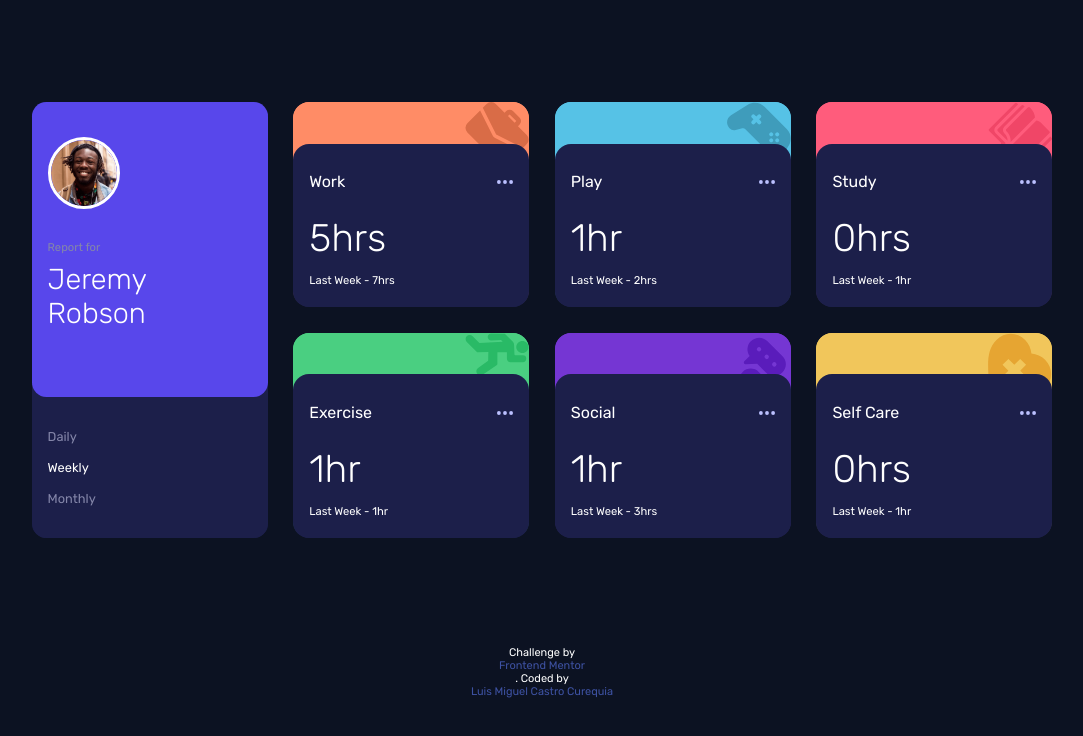
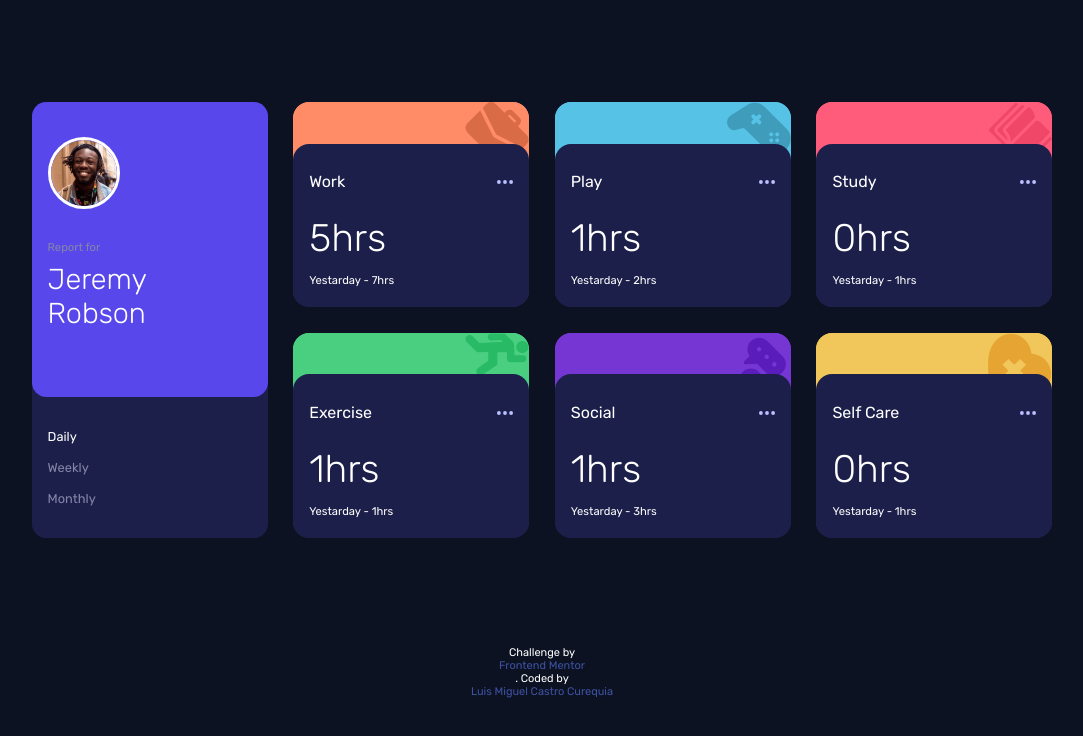
Before and after one commit to LuisC73/DashboardTracking, a plain HTML site: page index.html in a window 1280 px wide. Both pictures are taken after a click on the button "Daily". Shown: the whole page, without its empty margins (98-1181 px from the left). Drawn offline with Linux system fonts and the light colour scheme.

Commit message:
reto completado

```diff
--- a/index.html
+++ b/index.html
@@ -26,8 +26,8 @@
           </div>
         </div>
         <div class="dashboard__bottom">
-          <button class="dashboard__button" data-option="daily">Daily</button>
-          <button class="dashboard__button dashboard__button--active" data-option="weekly">Weekly</button>
+          <button class="dashboard__button dashboard__button--active" data-option="daily">Daily</button>
+          <button class="dashboard__button " data-option="weekly">Weekly</button>
           <button class="dashboard__button" data-option="monthly">Monthly</button>
         </div>
       </div>
@@ -40,12 +40,10 @@
             <p class="dashboard__p dashboard__p--title">Work</p>
             <img src="./src/images/icon-ellipsis.svg" alt="icon" class="dashboard__select">
           </div>
-          <h3 class="dashboard__h3 dashboard__h3--hour dashboard__daily" >5hrs</h3>
-          <p class="dashboard__p dashboard__p--previous">Last Week - <span class="dashboard__lastDaily">7hrs</span></p>
-          <!-- <h3 class="dashboard__h3 dashboard__h3--hour dashboard__weekly" >32hrs</h3>
-          <p class="dashboard__p dashboard__p--previous">Last Week - <span class="dashboard__lastWeekly">36hrs</span></p>
-          <h3 class="dashboard__h3 dashboard__h3--hour dashboard__monthly" >103hrs</h3>
-          <p class="dashboard__p dashboard__p--previous">Last Week - <span class="dashboard__lastMonthly">128hrs</span></p> -->
+          <div class="dashboard__data">
+            <h3 class="dashboard__h3 dashboard__h3--hour dashboard__daily" >5hrs</h3>
+            <p class="dashboard__p dashboard__p--previous">Yestarday - <span class="dashboard__lastDaily">7hrs</span></p>
+          </div>
         </div>
       </div>
       <div class="dashboard__card">
@@ -57,12 +55,10 @@
             <p class="dashboard__p dashboard__p--title">Play</p>
             <img src="./src/images/icon-ellipsis.svg" alt="icon" class="dashboard__select">
           </div>
-          <h3 class="dashboard__h3 dashboard__h3--hour dashboard__daily" >1hr</h3>
-          <p class="dashboard__p dashboard__p--previous">Last Week - <span class="dashboard__lastDaily">2hrs</span></p>
-          <!-- <h3 class="dashboard__h3 dashboard__h3--hour dashboard__weekly" >10hrs</h3>
-          <p class="dashboard__p dashboard__p--previous">Last Week - <span class="dashboard__lastWeekly">8hrs</span></p>
-          <h3 class="dashboard__h3 dashboard__h3--hour dashboard__monthly" >23hrs</h3>
-          <p class="dashboard__p dashboard__p--previous">Last Week - <span class="dashboard__lastMonthly">29hrs</span></p> -->
+          <div class="dashboard__data">
+            <h3 class="dashboard__h3 dashboard__h3--hour dashboard__daily" >1hrs</h3>
+          <p class="dashboard__p dashboard__p--previous">Yestarday - <span class="dashboard__lastDaily">2hrs</span></p>
+          </div>
         </div>
       </div>
       <div class="dashboard__card">
@@ -74,12 +70,10 @@
             <p class="dashboard__p dashboard__p--title">Study</p>
             <img src="./src/images/icon-ellipsis.svg" alt="icon" class="dashboard__select">
           </div>
-          <h3 class="dashboard__h3 dashboard__h3--hour dashboard__daily" >0hrs</h3>
-          <p class="dashboard__p dashboard__p--previous">Last Week - <span class="dashboard__lastDaily">1hr</span></p>
-          <!-- <h3 class="dashboard__h3 dashboard__h3--hour dashboard__weekly" >4hrs</h3>
-          <p class="dashboard__p dashboard__p--previous">Last Week - <span class="dashboard__lastWeekly">7hrs</span></p>
-          <h3 class="dashboard__h3 dashboard__h3--hour dashboard__monthly" >13hrs</h3>
-          <p class="dashboard__p dashboard__p--previous">Last Week - <span class="dashboard__lastMonthly">19hrs</span></p> -->
+          <div class="dashboard__data">
+            <h3 class="dashboard__h3 dashboard__h3--hour dashboard__daily" >0hrs</h3>
+            <p class="dashboard__p dashboard__p--previous">Yestarday - <span class="dashboard__lastDaily">1hrs</span></p>
+          </div>
         </div>
       </div>
       <div class="dashboard__card">
@@ -91,12 +85,10 @@
             <p class="dashboard__p dashboard__p--title">Exercise</p>
             <img src="./src/images/icon-ellipsis.svg" alt="icon" class="dashboard__select">
           </div>
-          <h3 class="dashboard__h3 dashboard__h3--hour dashboard__daily" >1hr</h3>
-          <p class="dashboard__p dashboard__p--previous">Last Week - <span class="dashboard__lastDaily">1hr</span></p>
-          <!-- <h3 class="dashboard__h3 dashboard__h3--hour dashboard__weekly" >4hrs</h3>
-          <p class="dashboard__p dashboard__p--previous">Last Week - <span class="dashboard__lastWeekly">5hrs</span></p>
-          <h3 class="dashboard__h3 dashboard__h3--hour dashboard__monthly" >11hrs</h3>
-          <p class="dashboard__p dashboard__p--previous">Last Week - <span class="dashboard__lastMonthly">18hrs</span></p> -->
+          <div class="dashboard__data">
+            <h3 class="dashboard__h3 dashboard__h3--hour dashboard__daily" >1hrs</h3>
+            <p class="dashboard__p dashboard__p--previous">Yestarday - <span class="dashboard__lastDaily">1hrs</span></p>
+          </div>
         </div>
       </div>
       <div class="dashboard__card">
@@ -108,16 +100,14 @@
             <p class="dashboard__p dashboard__p--title">Social</p>
             <img src="./src/images/icon-ellipsis.svg" alt="icon" class="dashboard__select">
           </div>
-          <h3 class="dashboard__h3 dashboard__h3--hour dashboard__daily" >1hr</h3>
-          <p class="dashboard__p dashboard__p--previous">Last Week - <span class="dashboard__lastDaily">3hrs</span></p>
-          <!-- <h3 class="dashboard__h3 dashboard__h3--hour dashboard__weekly" >5hrs</h3>
-          <p class="dashboard__p dashboard__p--previous">Last Week - <span class="dashboard__lastWeekly">10hrs</span></p>
-          <h3 class="dashboard__h3 dashboard__h3--hour dashboard__monthly" >21hrs</h3>
-          <p class="dashboard__p dashboard__p--previous">Last Week - <span class="dashboard__lastMonthly">23hrs</span></p> -->
+          <div class="dashboard__data">
+            <h3 class="dashboard__h3 dashboard__h3--hour dashboard__daily" >1hrs</h3>
+            <p class="dashboard__p dashboard__p--previous">Yestarday - <span class="dashboard__lastDaily">3hrs</span></p>
+          </div>
         </div>
       </div>
       <div class="dashboard__card">
-        <div class="dashboard__bg dashboard__bg--self">
+        <div class="dashboard__bg dashboard__bg--self-care">
           <img src="./src/images/icon-self-care.svg" alt="" class="dashboard__img">
         </div>
         <div class="dashboard__info">
@@ -125,12 +115,10 @@
             <p class="dashboard__p dashboard__p--title">Self Care</p>
             <img src="./src/images/icon-ellipsis.svg" alt="icon" class="dashboard__select">
           </div>
-          <h3 class="dashboard__h3 dashboard__h3--hour dashboard__daily" >0hrs</h3>
-          <p class="dashboard__p dashboard__p--previous">Last Week - <span class="dashboard__lastDaily">1hr</span></p>
-          <!-- <h3 class="dashboard__h3 dashboard__h3--hour dashboard__weekly" >2hrs</h3>
-          <p class="dashboard__p dashboard__p--previous">Last Week - <span class="dashboard__lastWeekly">2hrs</span></p>
-          <h3 class="dashboard__h3 dashboard__h3--hour dashboard__monthly" >7hrs</h3>
-          <p class="dashboard__p dashboard__p--previous">Last Week - <span class="dashboard__lastMonthly">11hrs</span></p> -->
+          <div class="dashboard__data">
+            <h3 class="dashboard__h3 dashboard__h3--hour dashboard__daily" >0hrs</h3>
+            <p class="dashboard__p dashboard__p--previous">Yestarday - <span class="dashboard__lastDaily">1hrs</span></p>
+          </div>
         </div>
       </div>
     </div>
@@ -140,5 +128,7 @@
     Challenge by <a href="https://www.frontendmentor.io?ref=challenge" target="_blank">Frontend Mentor</a>.
     Coded by <a href="#">Luis Miguel Castro Curequia</a>
   </div>
+
+  <script src="./src/js/main.js"></script>
 </body>
 </html>
--- /dev/null
+++ b/src/js/main.js
@@ -0,0 +1,174 @@
+let data = [
+    {
+      "title": "Work",
+      "timeframes": {
+        "daily": {
+          "current": 5,
+          "previous": 7
+        },
+        "weekly": {
+          "current": 32,
+          "previous": 36
+        },
+        "monthly": {
+          "current": 103,
+          "previous": 128
+        }
+      }
+    },
+    {
+      "title": "Play",
+      "timeframes": {
+        "daily": {
+          "current": 1,
+          "previous": 2
+        },
+        "weekly": {
+          "current": 10,
+          "previous": 8
+        },
+        "monthly": {
+          "current": 23,
+          "previous": 29
+        }
+      }
+    },
+    {
+      "title": "Study",
+      "timeframes": {
+        "daily": {
+          "current": 0,
+          "previous": 1
+        },
+        "weekly": {
+          "current": 4,
+          "previous": 7
+        },
+        "monthly": {
+          "current": 13,
+          "previous": 19
+        }
+      }
+    },
+    {
+      "title": "Exercise",
+      "timeframes": {
+        "daily": {
+          "current": 1,
+          "previous": 1
+        },
+        "weekly": {
+          "current": 4,
+          "previous": 5
+        },
+        "monthly": {
+          "current": 11,
+          "previous": 18
+        }
+      }
+    },
+    {
+      "title": "Social",
+      "timeframes": {
+        "daily": {
+          "current": 1,
+          "previous": 3
+        },
+        "weekly": {
+          "current": 5,
+          "previous": 10
+        },
+        "monthly": {
+          "current": 21,
+          "previous": 23
+        }
+      }
+    },
+    {
+      "title": "Self Care",
+      "timeframes": {
+        "daily": {
+          "current": 0,
+          "previous": 1
+        },
+        "weekly": {
+          "current": 2,
+          "previous": 2
+        },
+        "monthly": {
+          "current": 7,
+          "previous": 11
+        }
+      }
+    }
+  ]
+
+const buttons = document.querySelectorAll('.dashboard__button')
+
+const activateButton = (button) =>{
+    buttons.forEach(btn => btn.classList.remove('dashboard__button--active'))
+    button.classList.add('dashboard__button--active')
+}
+
+const clearCards = () => {
+    const cards = document.querySelectorAll('.dashboard__card');
+
+    cards.forEach(card => card.remove())
+}
+
+const showCards = (optionButton) => {
+
+    clearCards();
+
+    const dashboard = document.querySelector('.dashboard');
+
+    const calcFrame = (optionButton) => {
+        if(optionButton === 'daily'){
+            return 'Yestarday';
+        }else if(optionButton === 'weekly'){
+            return 'Last Week';
+        }else if(optionButton === 'monthly'){
+            return 'Last Month';
+        }
+    }
+
+    data.forEach(json => {
+        const title = json.title,
+        className = title.toLowerCase().replace(' ','-'),
+        timeframes = json.timeframes[optionButton],
+        previousFrame = calcFrame(optionButton),
+        card = document.createElement('div');
+
+        let cardHtml = `
+            <div class="dashboard__bg dashboard__bg--${className}">
+            <img src="./src/images/icon-${className}.svg" alt="" class="dashboard__img">
+            </div>
+            <div class="dashboard__info">
+            <div class="dashboard__name">
+                <p class="dashboard__p dashboard__p--title">${title}</p>
+                <img src="./src/images/icon-ellipsis.svg" alt="icon" class="dashboard__select">
+            </div>
+            <div class="dashboard__data">
+                <h3 class="dashboard__h3 dashboard__h3--hour dashboard__daily" >${timeframes.current}hrs</h3>
+                <p class="dashboard__p dashboard__p--previous">${previousFrame} - <span class="dashboard__lastDaily">${timeframes.previous}hrs</span></p>
+            </div>
+            </div>
+
+        `;
+
+        card.classList.add('dashboard__card')
+        card.innerHTML = cardHtml;
+        dashboard.append(card);
+    })
+
+
+
+}
+
+buttons.forEach(button => {
+    button.addEventListener('click',() => {
+        activateButton(button);
+        const optionButton = button.dataset.option
+        showCards(optionButton)
+    })
+})
--- a/src/stylesheets/scss/_modules/_dashboard.scss
+++ b/src/stylesheets/scss/_modules/_dashboard.scss
@@ -166,4 +166,10 @@
     cursor: pointer;
    }
 
+   &__data{
+    @include mixin.flex(space-evenly,flex-start,column);
+
+    @include mixin.mediaMovil(){ @include mixin.flex(space-between,center,row);}
+   }
+
 }
--- a/src/stylesheets/scss/_other/_dashboard--modifiers.scss
+++ b/src/stylesheets/scss/_other/_dashboard--modifiers.scss
@@ -37,7 +37,7 @@
         background-color: vars.$violet;
     }
 
-    &__bg--self{
+    &__bg--self-care{
         background-color: vars.$orange;
     }
 }
```
Also changed, not shown: data.json (deleted, +0 -104 lines), src/stylesheets/css/style.css, 1 other file.
